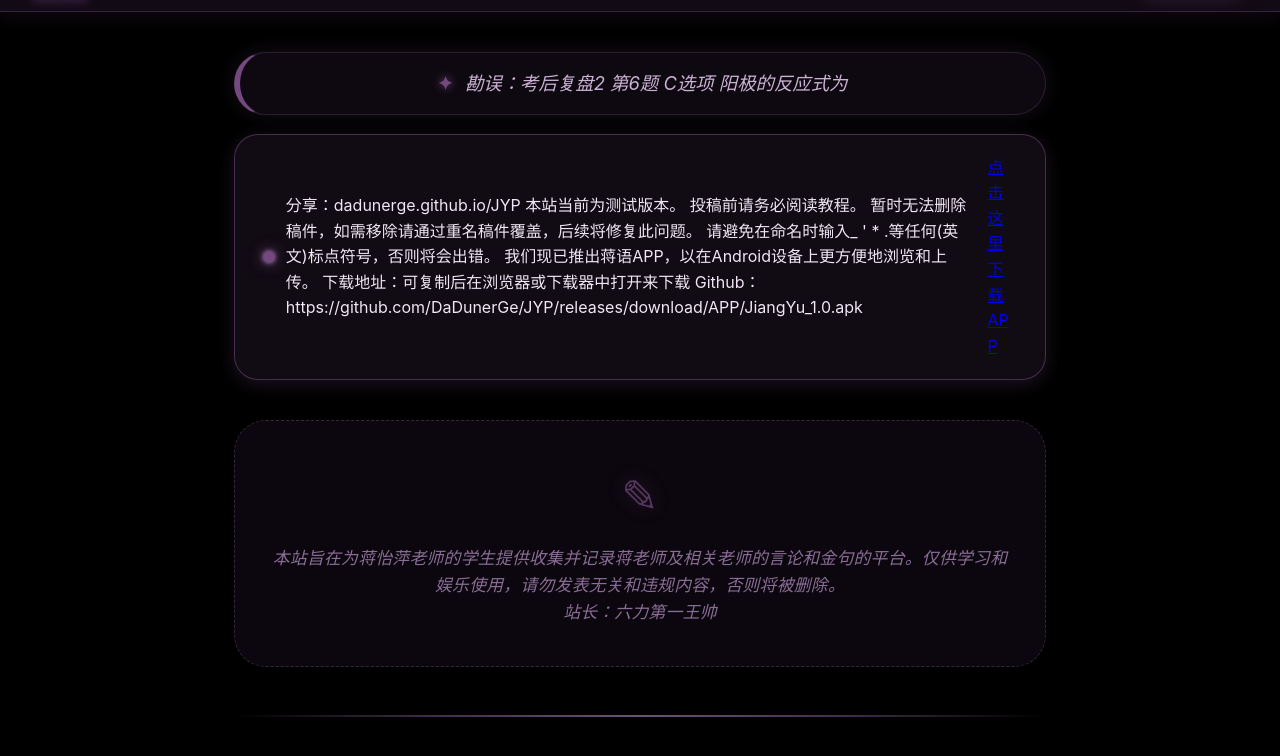
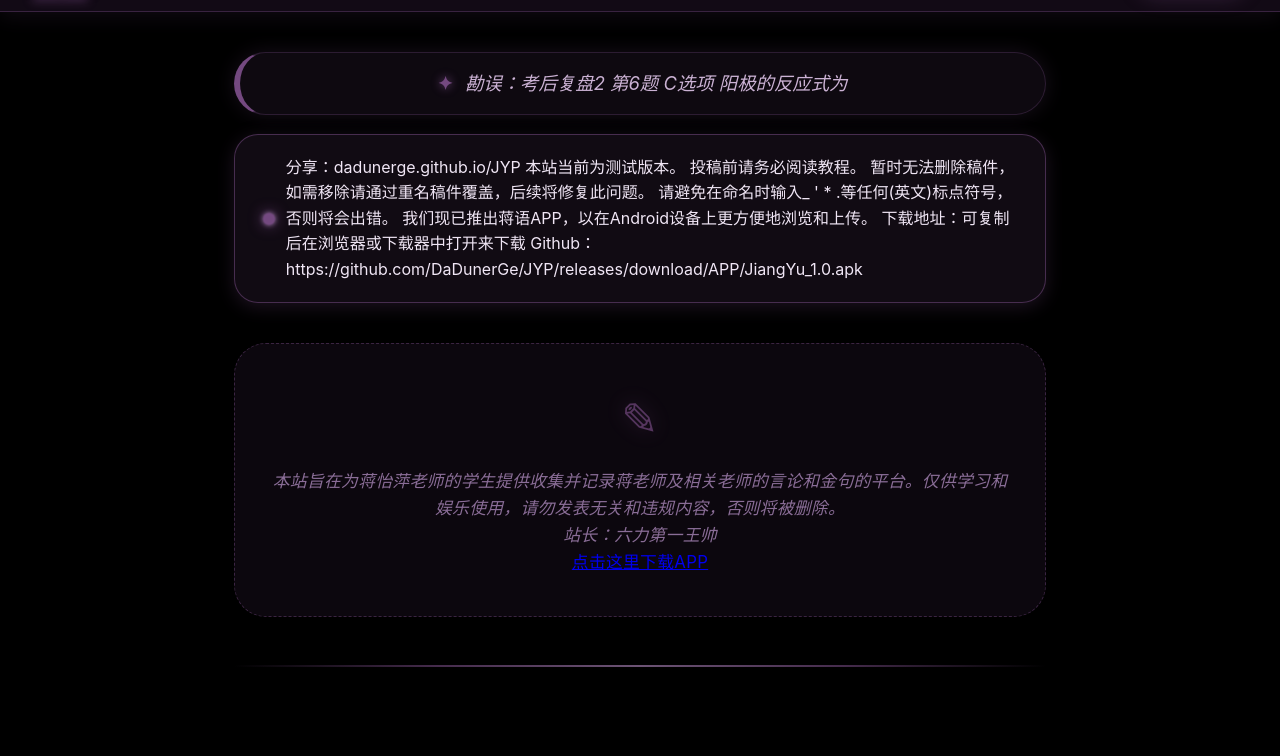
Before and after one commit to DaDunerGe/JYP, a plain HTML site: page index.html in a window 1280 px wide. Shown: the part 64-820 px from the top of the page. Drawn offline with Linux system fonts and the light colour scheme.

Commit message:
Fix download link in notice bar

```diff
--- a/index.html
+++ b/index.html
@@ -280,12 +280,12 @@
         <div class="notice-bar hidden" id="noticeBar">
             <span class="badge"></span>
             <span id="noticeContent"></span>
-            <span><a href="https://github.com/DaDunerGe/JYP/releases/download/APP/JiangYu_1.0.apk">点击这里下载APP</a></span>
         </div>
 
         <!-- 写文章预留空间 -->
         <section class="writing-space" id="writingSpace">
             <span class="placeholder-text"><p>本站旨在为蒋怡萍老师的学生提供收集并记录蒋老师及相关老师的言论和金句的平台。仅供学习和娱乐使用，请勿发表无关和违规内容，否则将被删除。<br>站长：六力第一王帅</p></span>
+            <span class="placehklder-text"><a href="https://github.com/DaDunerGe/JYP/releases/download/APP/JiangYu_1.0.apk">点击这里下载APP</a></span>
         </section>
 
         <!-- 底部装饰线 -->
```
